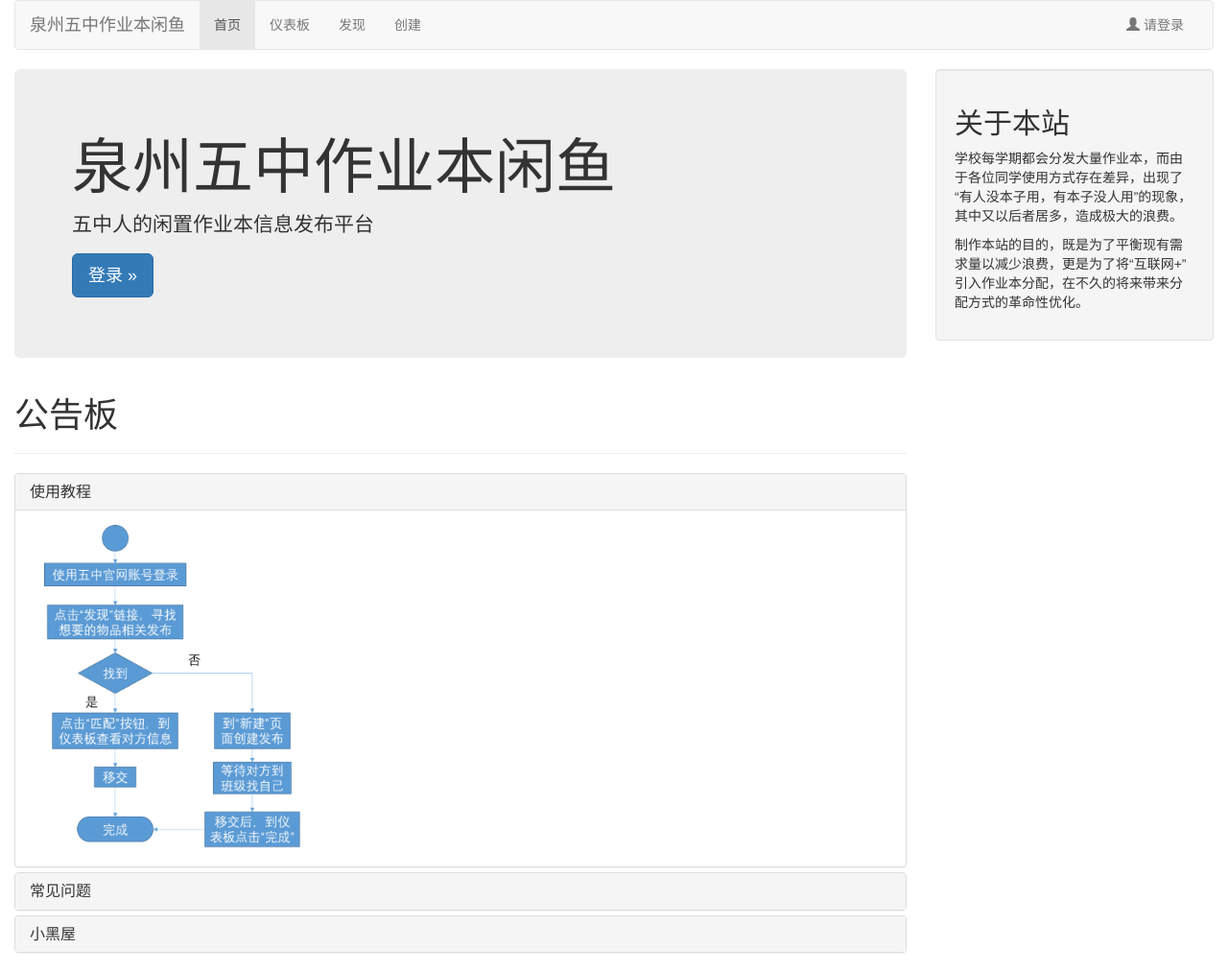
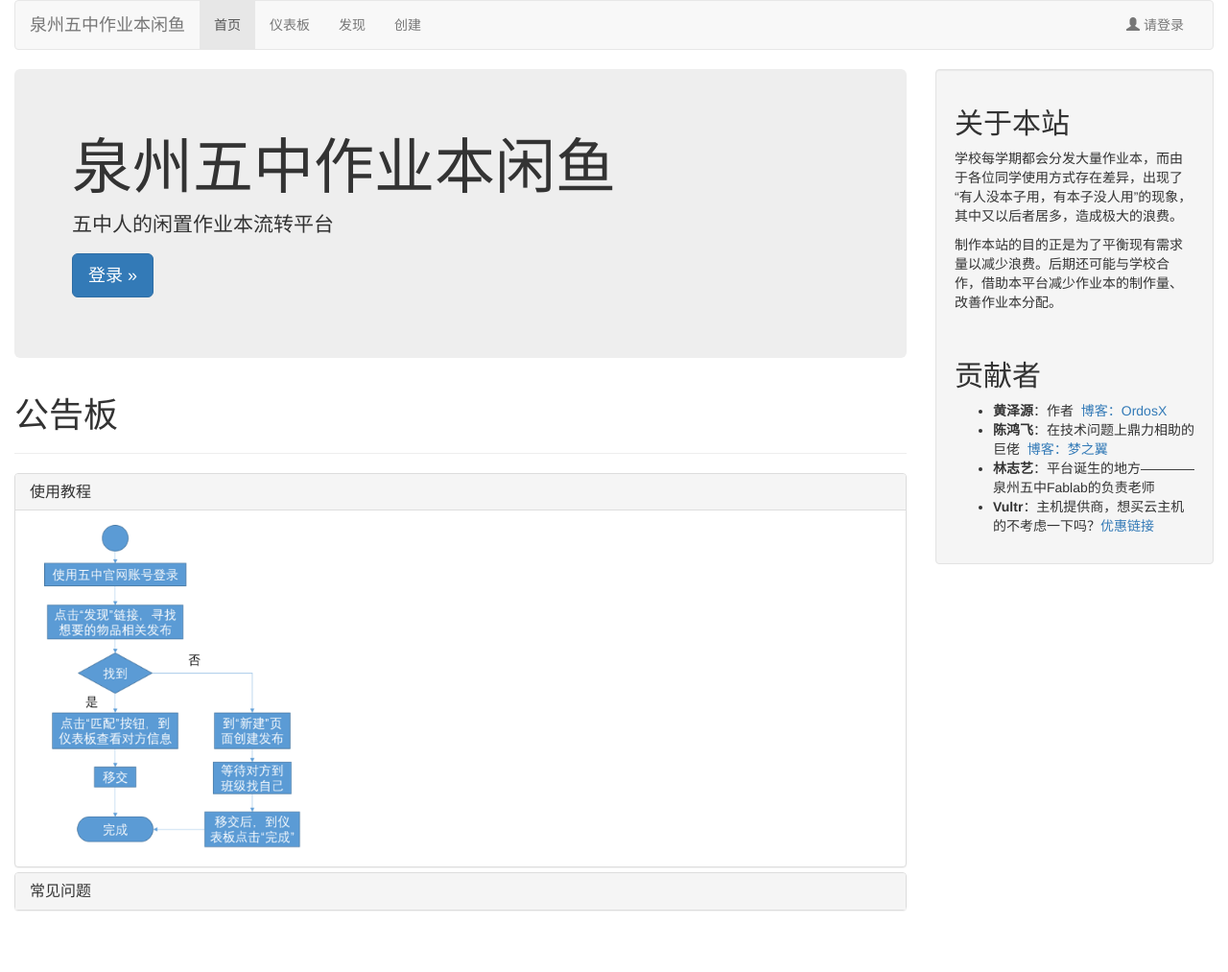
Before and after one commit to Q5CS/WEP, a plain HTML site: page front/index.html in a window 1280 px wide. Shown: the whole page at 96% size. After the commit the page ends 969 px from the top, so only its background shows below. Drawn offline with nearby package versions, Linux system fonts and the light colour scheme.

Commit message:
文字性更改
将反馈链接改到了GitHub上、添加贡献者名单、其他表述的统一

```diff
--- a/front/index.html
+++ b/front/index.html
@@ -20,8 +20,7 @@
             <div class="container-fluid">
                 <!-- Brand and toggle get grouped for better mobile display -->
                 <div class="navbar-header">
-                            <button type="button" class="navbar-toggle collapsed" data-toggle="collapse" data-target="#bs-example-navbar-collapse-1"
-                                aria-expanded="false">
+                    <button type="button" class="navbar-toggle collapsed" data-toggle="collapse" data-target="#bs-example-navbar-collapse-1" aria-expanded="false">
                         <span class="sr-only">切换导航</span>
                         <span class="icon-bar"></span>
                         <span class="icon-bar"></span>
@@ -40,10 +39,9 @@
                     </ul>
                     <ul class="nav navbar-nav navbar-right">
                         <li class="dropdown">
-                                    <a class="dropdown-toggle" data-toggle="dropdown" href="#" id="user"><span class="glyphicon glyphicon-user"></span>&nbsp;<span
-                                            id="name"></span></a>
+                            <a class="dropdown-toggle" data-toggle="dropdown" href="#" id="user"><span class="glyphicon glyphicon-user"></span>&nbsp;<span id="name"></span></a>
                             <ul class="dropdown-menu">
-                                        <li><a href="/report"><span class="glyphicon glyphicon-comment"></span>&nbsp;反馈</a></li>
+                                <li><a href="https://github.com/Q5CS/WEP/issues"><span class="glyphicon glyphicon-comment"></span>&nbsp;反馈</a></li>
                                 <li><a onclick="exit()" role="button"><span class="glyphicon glyphicon-log-out"></span>&nbsp;退出</a></li>
                             </ul>
                         </li>
@@ -55,7 +53,7 @@
             <div class="col-md-9">
                 <div class="jumbotron">
                     <h1>泉州五中作业本闲鱼</h1>
-                    <p>五中人的闲置作业本信息发布平台</p>
+                    <p>五中人的闲置作业本流转平台</p>
                     <p><a class="btn btn-primary btn-lg" href="/login" role="button">登录 »</a></p>
                 </div>
                 <div class="page-header">
@@ -65,7 +63,8 @@
                     <div class="panel panel-default">
                         <div class="panel-heading" role="tab" id="touritalHeading">
                             <h4 class="panel-title">
-                                <a role="button" data-toggle="collapse" data-parent="#accordion" href="#touritalContent" aria-expanded="true" aria-controls="touritalContent">
+                                <a role="button" data-toggle="collapse" data-parent="#accordion" href="#touritalContent"
+                                    aria-expanded="true" aria-controls="touritalContent">
                                     使用教程
                                 </a>
                             </h4>
@@ -85,7 +84,8 @@
                     <div class="panel panel-default">
                         <div class="panel-heading" role="tab" id="QAHeading">
                             <h4 class="panel-title">
-                                <a role="button" data-toggle="collapse" data-parent="#accordion" href="#QAContent" aria-expanded="true" aria-controls="QAContent">
+                                <a role="button" data-toggle="collapse" data-parent="#accordion" href="#QAContent"
+                                    aria-expanded="true" aria-controls="QAContent">
                                     常见问题
                                 </a>
                             </h4>
@@ -99,21 +99,7 @@
                                 <p>Q：创建者与匹配者如何找到对方？</p>
                                 <p>A：建议由匹配者根据信息找创建者，因为创建者不一定能及时发现发布信息的改变。当然，如果明明被匹配却没有人上门，创建者也可以根据信息寻找匹配者。</p>
                                 <hr>
-                                <p>若有其他问题欢迎在“反馈”页面提交，你的名字将有可能出现在感谢者名单中。</p>
-                            </div>
-                        </div>
-                    </div>
-                    <div class="panel panel-default">
-                        <div class="panel-heading" role="tab" id="jailHeading">
-                            <h4 class="panel-title">
-                                <a role="button" data-toggle="collapse" data-parent="#accordion" href="#jailContent" aria-expanded="true" aria-controls="jailContent">
-                                    小黑屋
-                                </a>
-                            </h4>
-                        </div>
-                        <div id="jailContent" class="panel-collapse collapse" role="tabpanel" aria-labelledby="jailHeading">
-                            <div class="panel-body">
-                                没有恶意行为，天气晴好。
+                                <p>若有其他问题欢迎在“反馈”页面提交，你的名字将有可能出现在贡献者名单中。</p>
                             </div>
                         </div>
                     </div>
@@ -126,8 +112,16 @@
                         学校每学期都会分发大量作业本，而由于各位同学使用方式存在差异，出现了“有人没本子用，有本子没人用”的现象，其中又以后者居多，造成极大的浪费。
                     </p>
                     <p>
-                        制作本站的目的，既是为了平衡现有需求量以减少浪费，更是为了将“互联网+”引入作业本分配，在不久的将来带来分配方式的革命性优化。
+                        制作本站的目的正是为了平衡现有需求量以减少浪费。后期还可能与学校合作，借助本平台减少作业本的制作量、改善作业本分配。
                     </p>
+                    <br>
+                    <h2>贡献者</h2>
+                    <ul>
+                        <li><strong>黄泽源</strong>：作者&nbsp;&nbsp;<a href="www.ordosx.tech">博客：OrdosX</a></li>
+                        <li><strong>陈鸿飞</strong>：在技术问题上鼎力相助的巨佬&nbsp;&nbsp;<a href="www.fly3949.com">博客：梦之翼</a></li>
+                        <li><strong>林志艺</strong>：平台诞生的地方————泉州五中Fablab的负责老师</li>
+                        <li><strong>Vultr</strong>：主机提供商，想买云主机的不考虑一下吗？<a href="https://www.vultr.com/?ref=7407413">优惠链接</a></li>
+                    </ul>
                 </div>
             </div>
         </div>
```
Also changed, not shown: front/create.html (+1 -1 lines), front/dashboard.html (+1 -1 lines), front/login.html (+1 -1 lines), front/marketPlace.html (+1 -1 lines). Lines whose indentation alone changed are shown as unchanged.
